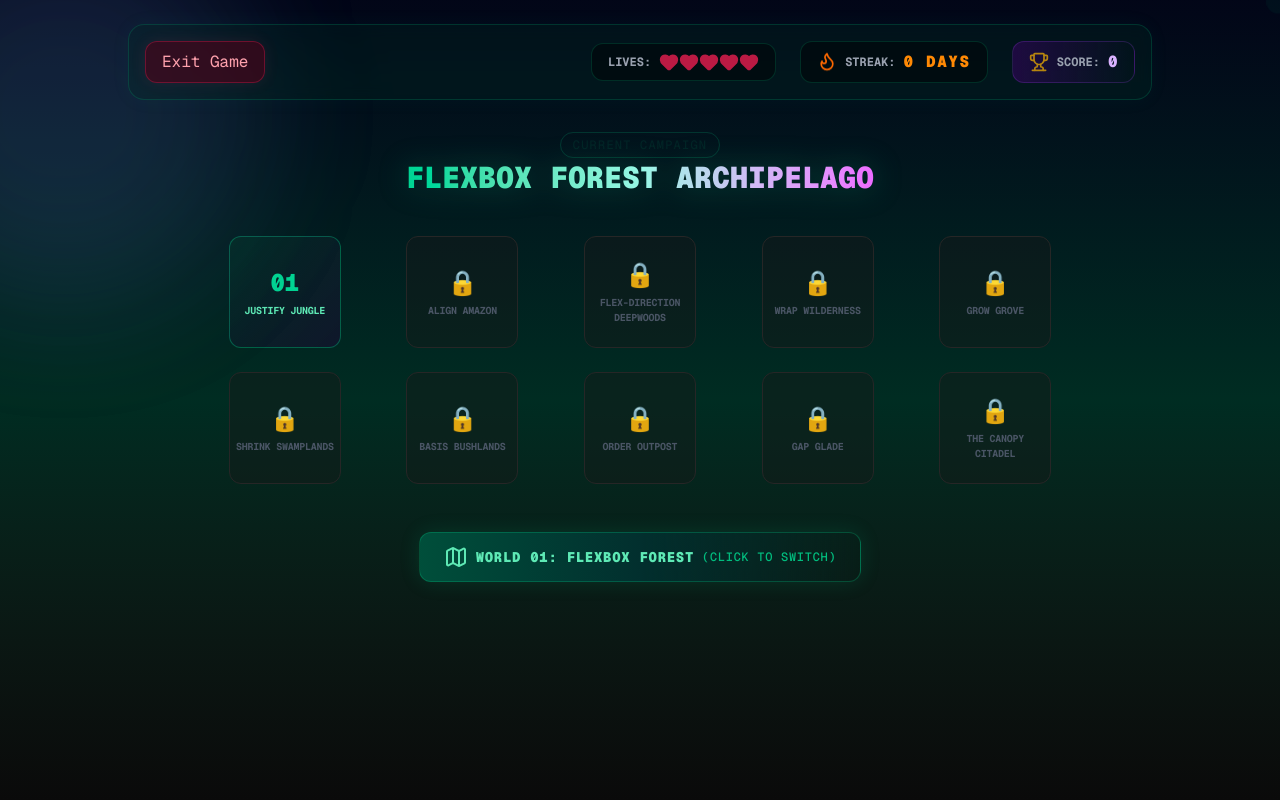
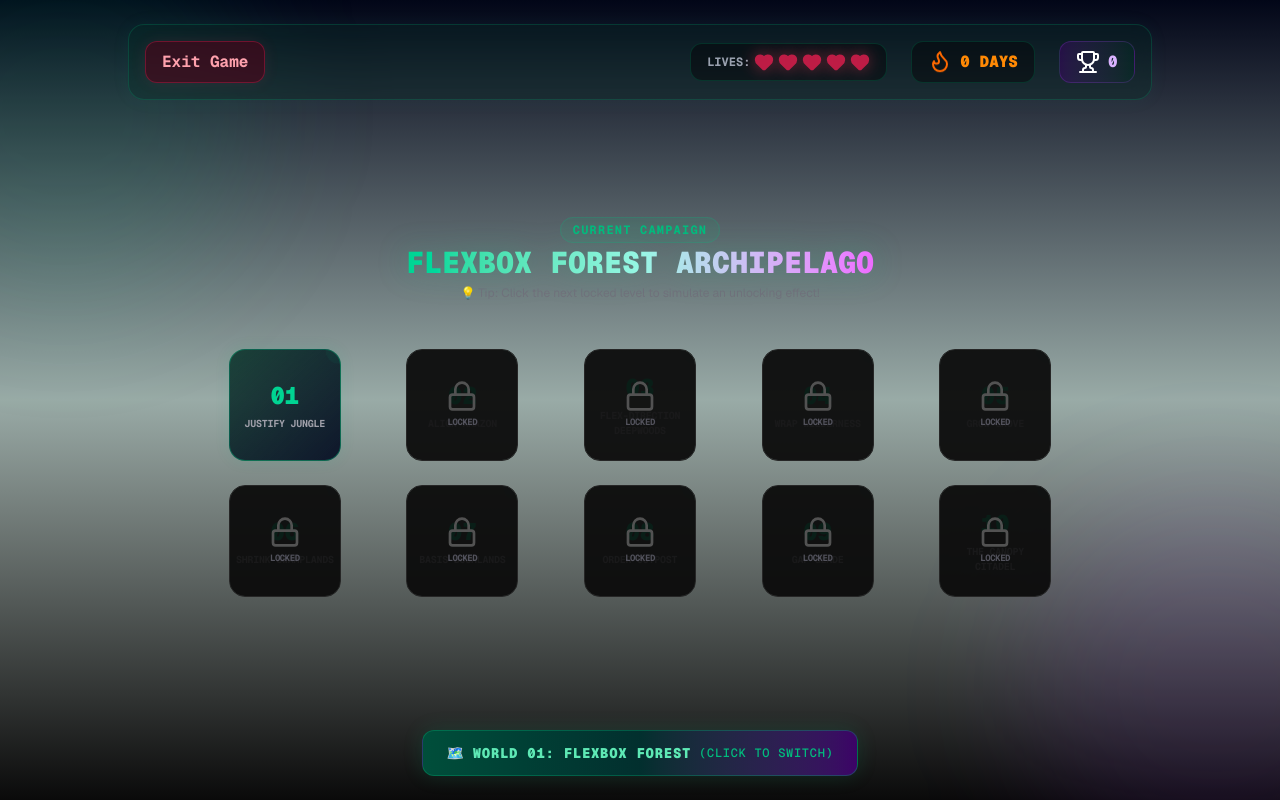
Before and after one commit to Dhruv7015/syntax_citadel, a Next.js app: page /mainmenu in a window 1280 px wide. Built offline with nearby package versions, Linux system fonts and the light colour scheme.

Commit message:
added some locking-unlocking function

```diff
--- a/app/mainmenu/page.js
+++ b/app/mainmenu/page.js
@@ -1,17 +1,18 @@
-'use client'
-import React, { useState } from 'react'
-import { useRouter } from 'next/navigation'
-// Fixed: Added Flame and Trophy imports
-import { Heart, Flame, Trophy, Map } from "lucide-react"
+"use client";
+import React, { useState } from 'react';
+import { useRouter } from 'next/navigation';
+import { Heart, Lock, Trophy, Unlock, Flame } from 'lucide-react';
 
-const Page = () => {
+export default function MainMenu() {
   const router = useRouter();
 
+  // Game state
   const [lives, setLives] = useState(5);
-  const [score, setScore] = useState(0);
   const [streak, setStreak] = useState(0);
+  const [points, setPoints] = useState(0);
 
-  const levels = [
+  // 10 Levels with a dynamic status state
+  const [levels, setLevels] = useState([
     { id: 1, name: "Justify Jungle", status: "unlocked" },
     { id: 2, name: "Align Amazon", status: "locked" },
     { id: 3, name: "Flex-Direction Deepwoods", status: "locked" },
@@ -22,142 +23,149 @@ const Page = () => {
     { id: 8, name: "Order Outpost", status: "locked" },
     { id: 9, name: "Gap Glade", status: "locked" },
     { id: 10, name: "The Canopy Citadel", status: "locked" },
-  ];
+  ]);
 
-  const handleLevelClick = (level) => {
-    if (level.status === "unlocked") {
-      alert(`Entering level ${level.id}:${level.name}`);
-      router.push(`/levels/${level.id}`);
-    } else {
-      alert(`Level ${level.id}:${level.name} is locked. Complete previous levels to unlock.`);
+  // Dynamic click handler to simulate leveling up and watching the lock pop open!
+  const handleLevelClick = (clickedLevel, index) => {
+    if (clickedLevel.status === "locked") {
+      // Check if the previous level is unlocked. If yes, let's unlock this one!
+      if (index > 0 && levels[index - 1].status === "unlocked") {
+
+        // 1. Trigger the "unlocking" sequence (shows the open lock)
+        setLevels(prev => prev.map((lvl, i) => i === index ? { ...lvl, status: "unlocking" } : lvl));
+
+        // 2. After 800ms, fade the lock out entirely and mark as "unlocked"
+        setTimeout(() => {
+          setLevels(prev => prev.map((lvl, i) => i === index ? { ...lvl, status: "unlocked" } : lvl));
+          setPoints(prev => prev + 100); // Reward points for unlocking!
+        }, 800);
+
+      } else {
+        alert(`🔒 Complete "${levels[index - 1]?.name}" first to clear the path!`);
+      }
+    } else if (clickedLevel.status === "unlocked") {
+      alert(`Entering Level ${clickedLevel.id}: ${clickedLevel.name}`);
+      // router.push(`/level/${clickedLevel.id}`);
     }
   };
 
   return (
-    <main className="flex min-h-screen flex-col items-center justify-start bg-linear-to-b from-slate-950 via-emerald-950 to-neutral-950 font-mono text-white p-6 relative overflow-hidden">
+    <main className="flex flex-col justify-between min-h-screen bg-linear-to-b from-slate-950 via-emerald-950/40 to-neutral-950 font-mono text-white p-6 relative overflow-hidden">
 
-      {/* Fixed: Wrapped arbitrary percentages in brackets and added proper self-closing tags */}
-      <div className="absolute top-[-10%] left-[-10%] w-96 h-96 pointer-events-none bg-emerald-500/10 rounded-full blur-3xl" />
-      <div className="absolute top-[-10%] left-[-10%] w-96 h-96 pointer-events-none bg-purple-500/10 rounded-full blur-3xl" />
+      {/* Visual decorative backgrounds */}
+      <div className="absolute top-[-10%] left-[-10%] w-96 h-96 bg-emerald-500/10 rounded-full blur-3xl pointer-events-none" />
+      <div className="absolute bottom-[-10%] right-[-10%] w-96 h-96 bg-purple-500/10 rounded-full blur-3xl pointer-events-none" />
 
-      {/* Navigation and status bar */}
-      <header className="flex items-center justify-between flex-wrap gap-4 w-full max-w-5xl bg-emerald-950/30 backdrop-blur border border-emerald-500/20 rounded-2xl p-4 shadow-[0_0_20px_rgba(16,186,129,0.05)] z-10">
-
-        {/* Exit tab */}
+      {/*  TOP NAV BAR */}
+      <header className="w-full max-w-5xl mx-auto flex flex-wrap items-center justify-between gap-4 bg-emerald-950/30 backdrop-blur border border-emerald-500/20 rounded-2xl p-4 shadow-[0_0_20px_rgba(16,185,129,0.05)]">
         <button
           onClick={() => router.push('/')}
-          className='flex items-center space-x-2 bg-rose-950/60 hover:bg-rose-900 border border-rose-500/30 px-4 py-2 rounded-xl text-rose-300 transition-all hover:scale-105 active:scale-95 shadow-[0_0_15px_rgba(244,63,94,0.1)]'
+          className="flex items-center space-x-2 bg-rose-950/60 hover:bg-rose-900 border border-rose-500/30 px-4 py-2 rounded-xl text-rose-300 font-bold transition-all hover:scale-105 active:scale-95 shadow-[0_0_15px_rgba(244,63,94,0.1)]"
         >
-          <span>Exit Game</span>
+          <span> Exit Game</span>
         </button>
 
-        {/* Realtime stats */}
-        <div className='flex items-center space-x-6'>
-
-          {/* Lives Counter */}
-          <div className='flex items-center space-x-2 bg-black/40 px-4 py-2 rounded-xl border border-emerald-800/40'>
-
-            <span className='text-xs text-gray-400 font-bold hidden sm:inline'>LIVES:</span>
-            <div className='text-emerald-400 font-black flex flex-row tracking-widest'>
-              {Array.from({length:lives}).map((_,i) => (
-                <Heart
-                key = {i}
-                className='w-5 h-5 text-rose-500 fill-rose-500  animate-pulse' />
-
+        <div className="flex items-center space-x-6">
+          {/* Heart Deck Units */}
+          <div className="flex items-center space-x-2 bg-black/40 px-4 py-2 rounded-xl border border-emerald-800/40">
+            <span className="text-gray-400 text-xs font-bold hidden sm:inline mr-1">LIVES:</span>
+            <div className="flex space-x-1">
+              {Array.from({ length: lives }).map((_, i) => (
+                <Heart key={i} className="w-5 h-5 text-rose-500 fill-rose-500 drop-shadow-[0_0_8px_rgba(244,63,94,0.7)] animate-pulse" />
               ))}
-              {Array.from({length: 3 - lives}).map((_,i) => (
-                <Heart
-                key = {i}
-                className='w-5 h-5 text-zinc-700 fill-zinc-800/50' />
+              {Array.from({ length: 3 - lives }).map((_, i) => (
+                <Heart key={i} className="w-5 h-5 text-zinc-700 fill-zinc-800/50" />
               ))}
             </div>
           </div>
 
-          {/* Streak counter */}
-          <div className='flex items-center space-x-2 bg-black/40 px-4 py-2 rounded-xl border border-emerald-800/40 cursor-pointer hover:border-orange-500/30 transition-all'>
-            <span className='text-xl text-orange-500 animate-bounce'><Flame size={20} /></span>
-            <span className='text-xs text-gray-400 font-bold hidden sm:inline'>STREAK:</span>
-            <span className='text-orange-400 font-black tracking-widest'>
-              {streak} DAYS
-            </span>
+          <div className="flex items-center space-x-2 bg-black/40 px-4 py-2 rounded-xl border border-emerald-800/40">
+            <span className="text-xl text-orange-500 animate-bounce"><Flame /></span>
+            <span className="text-orange-400 font-black">{streak} DAYS</span>
           </div>
 
-          {/* Score counter */}
-          <div className='flex items-center space-x-2 bg-linear-to-r from-purple-950/50 to-transparent px-4 py-2 rounded-xl border border-purple-500/20'>
-            <span className='text-xl text-yellow-500 animate-pulse'><Trophy size={20} /></span>
-            <span className='text-xs text-gray-400 font-bold hidden sm:inline'>SCORE:</span>
-            <span className='text-purple-300 font-black tracking-wide'>
-              {score}
-            </span>
+          <div className="flex items-center space-x-2 bg-linear-to-r from-purple-950/50 to-emerald-950/50 px-4 py-2 rounded-xl border border-purple-500/20">
+            <span className="text-xl"><Trophy /></span>
+            <span className="text-purple-300 font-black tracking-wide">{points}</span>
           </div>
-
         </div>
       </header>
-      {/* MIDDLE SECTION */}
-      <section className="flex flex-col items-center justify-center w-full max-w-4xl my-8 ">
-        <div className='text-center mb-6'>
-          <span className='text-xs tracking-widest uppercase fomt-bold text-emerald-500/10
-          px-3 py-1 rounded-full border border-emerald-500/20'>
+
+      {/* 🌲 MIDDLE LEVEL MAP AREA */}
+      <section className="flex-1 w-full max-w-4xl mx-auto my-8 flex flex-col items-center justify-center">
+        <div className="text-center mb-8">
+          <span className="text-xs tracking-widest uppercase font-bold text-emerald-500 bg-emerald-500/10 px-3 py-1 rounded-full border border-emerald-500/20">
             Current Campaign
           </span>
-          <h2 className='text-3xl font-black text-transparent bg-clip-text bg-linear-to-r
-          from-emerald-400 via-teal-200 to-fuchsia-400 mt-1 drop-shadow-[0_0_15px_rgba(16,185,129,0.3)]'>
+          <h2 className="text-3xl font-black text-transparent bg-clip-text bg-linear-to-r from-emerald-400 via-teal-200 to-fuchsia-400 mt-1 drop-shadow-[0_0_15px_rgba(16,185,129,0.3)]">
             FLEXBOX FOREST ARCHIPELAGO
           </h2>
+          <p className="text-xs text-zinc-500 mt-1 font-sans">💡 Tip: Click the next locked level to simulate an unlocking effect!</p>
+        </div>
 
-        </div>
-        {/* Level selection grid */}
-        <div className="grid grid-cols-2  md:grid-cols-5 gap-6 w-full p-4 justify-items-center">
-          {levels.map((levels) => {
-            const isLocked = levels.status === "locked";
+        {/* Level Path Grid System */}
+        <div className="grid grid-cols-2 md:grid-cols-5 gap-6 w-full p-4 justify-items-center">
+          {levels.map((level, index) => {
+            const isLocked = level.status === "locked";
+            const isUnlocking = level.status === "unlocking";
+            const isUnlocked = level.status === "unlocked";
+
             return (
               <button
-                key={levels.id}
-                onClick={() => handleLevelClick(levels)}
-                className={`w-28 h-28  group-relative flex  flex-col items-center justify-center rounded-xl border  transition-all
-                duration-300 outline-none
-                ${isLocked ? 'bg-neutral-900/40 border-neutral-800 text-gray-600 cursor-not-allowed'
-                 : 'bg-linear-to-br from-emerald-950/80 to-slate-900 border-emerald-500/40 hover:border-emerald-400 text-emerald-300 hover:scale-105 active:scale-95 hover:shadow-[0_0_25px_rgba(16,185,129,0.4)]'}`}
+                key={level.id}
+                onClick={() => handleLevelClick(level, index)}
+                className={`group relative flex flex-col items-center justify-center w-28 h-28 rounded-2xl border transition-all duration-300 outline-none overflow-hidden
+                  ${isLocked ? "bg-neutral-900/40 border-neutral-800 text-neutral-600 cursor-pointer" : ""}
+                  ${isUnlocking ? "bg-emerald-900/40 border-yellow-400/60 shadow-[0_0_20px_rgba(234,179,8,0.3)] scale-105" : ""}
+                  ${isUnlocked ? "bg-linear-to-br from-emerald-950/80 to-slate-900 border-emerald-500/40 text-emerald-300 shadow-[0_0_15px_rgba(16,185,129,0.1)] hover:shadow-[0_0_25px_rgba(16,185,129,0.4)] hover:border-emerald-400 hover:scale-105 active:scale-95" : ""}
+                `}
               >
-                {!isLocked && (
-                  <span className='absolute -top-1 -right-1 w-3 h-3 bg-emerald-400 text-emerald-400 rounded-full animate-ping opacity-70'/>
+                {/* 🔒 THE ANIMATED LOCK GRAPHIC OVERLAY */}
+                {(isLocked || isUnlocking) && (
+                  <div className={`absolute inset-0 bg-neutral-950/90 flex flex-col items-center justify-center z-20 transition-all duration-700 ease-in-out p-1
+                    ${isUnlocking ? "opacity-0 scale-150 pointer-events-none -translate-y-5" : "opacity-100 scale-100"}`}
+                  >
+                    {isLocked ? (
+                      <Lock className="w-8 h-8 text-neutral-600 group-hover:text-neutral-400 group-hover:scale-110 transition-transform duration-300" />
+                    ) : (
+                      <Unlock className="w-8 h-8 text-yellow-400 animate-bounce" />
+                    )}
+                    <span className="text-[9px] text-zinc-600 font-bold tracking-tighter mt-1">
+                      {isUnlocking ? "UNLOCKED!" : "LOCKED"}
+                    </span>
+                  </div>
                 )}
-                {/*level index identifier */}
-                <span className={`text-2xl font-black mb-1 ${isLocked ? 'text-gray-700' : 'text-emerald-400 group-hover:text-fuchsia-400 transition-colors'}`}>
-                  {isLocked ? '🔒' : String(levels.id).padStart(2,'0')}
-                  </span>
-                  {/*mini level title text footer */}
-                <span className='text-[10px] uppercase font-bold tracking-tight text-center px-1 line-clamp-2'>{levels.name}</span>
 
+                {/* 🔮 THE REVEALED CONTENT (Shows when Unlocked or Unlocking background) */}
+                <span className="absolute -top-1 -right-1 w-3 h-3 bg-emerald-400 rounded-full animate-ping opacity-70" />
+
+                <span className="text-2xl font-black mb-1 text-emerald-400 group-hover:text-fuchsia-400 transition-colors duration-300">
+                  {String(level.id).padStart(2, '0')}
+                </span>
+
+                <span className="text-[10px] uppercase font-bold tracking-tight text-center px-1 line-clamp-2 text-zinc-400 group-hover:text-emerald-200">
+                  {level.name}
+                </span>
               </button>
             );
-})}
+          })}
         </div>
+      </section>
 
-      </section>
-      {/*Bottom section */}
-      <footer className="flex  items-center justify-center w-full z-10">
+      {/* 🗺️ BOTTOM WORLD SELECTOR MODULE */}
+      <footer className="w-full flex justify-center items-center z-10">
         <button
-        onClick= {() => alert('World Map selector incoming in next expansion packs!')}
-
-        className='group relative px-6 py-3 bg-linear-to-r from-emerald-900
-        via-teal-950 border border-emerald-500/30 rounded-xl font-bold text-sm tracking-wider
-        shadow-[0_0_20px_rgba(16,185,129,0.15)] hover:shadow-[0_0_30px_rgba(168,85,247,0.3)]
-        hover:border-fuchsia-500/50 transition-all duration-300 hover:scale-105'>
-          <span className='flex items-center space-x-2 text-emerald-300 group-hover:text-fuchsia-200'>
-            <span><Map /></span>
-            <span className='font-black'>WORLD 01: FLEXBOX FOREST</span>
-            <span className='text-xs text-emerald-500 group-hover:text-fuchsia-400 font-medium'>
-              (CLICK TO SWITCH)
-            </span>
+          onClick={() => alert("World Map selector incoming in next expansion packs!")}
+          className="group relative px-6 py-3 bg-linear-to-r from-emerald-900 via-teal-950 to-purple-950 border border-emerald-500/30 rounded-xl font-bold tracking-wider text-sm shadow-[0_0_20px_rgba(16,185,129,0.15)] hover:shadow-[0_0_30px_rgba(168,85,247,0.3)] hover:border-fuchsia-500/50 transition-all duration-300 hover:scale-105"
+        >
+          <span className="flex items-center space-x-2 text-emerald-300 group-hover:text-fuchsia-200">
+            <span>🗺️</span>
+            <span className="font-black">WORLD 01: FLEXBOX FOREST</span>
+            <span className="text-xs text-emerald-500 group-hover:text-fuchsia-400 font-medium">(CLICK TO SWITCH)</span>
           </span>
-
         </button>
-
       </footer>
 
     </main>
-  )
+  );
 }
-
-export default Page
```
